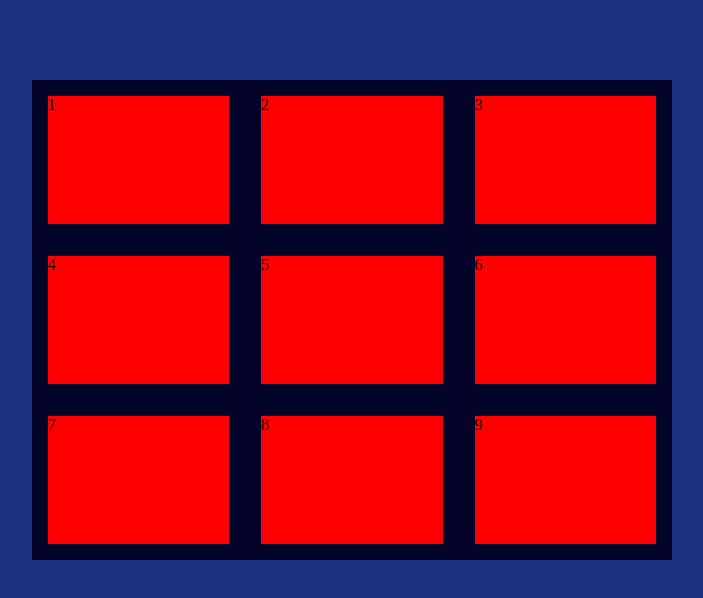
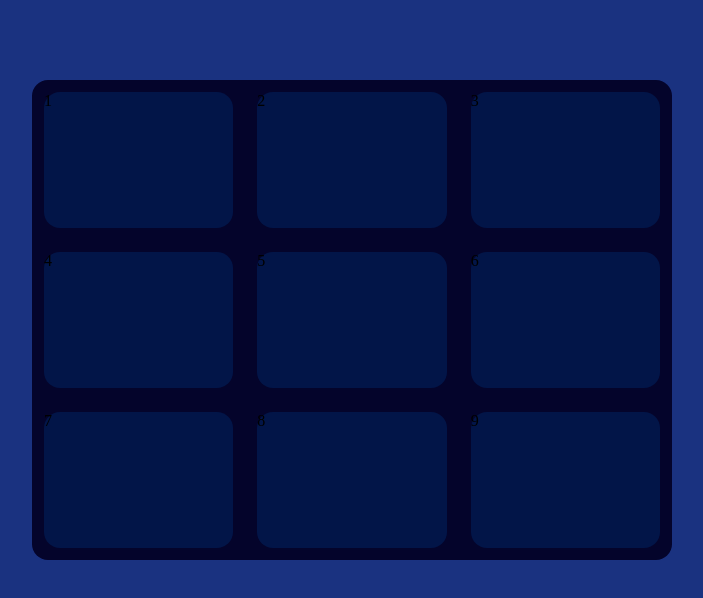
Before and after one commit to Tornike512/Tic-Tac-Toe-, a React (Vite) app: page / in a window 1280 px wide. Shown: the top 598 px of the page, without its empty margins (288-991 px from the left). Built offline with nearby package versions, Linux system fonts and the light colour scheme.

Commit message:
created new component

```diff
--- a/src/App.jsx
+++ b/src/App.jsx
@@ -1,18 +1,11 @@
+import { Symbols } from "./Symbols";
 import "./App.scss";
 
 function App() {
   return (
     <>
       <div className="background">
-        <div className="background__grid">1</div>
-        <div className="background__grid">2</div>
-        <div className="background__grid">3</div>
-        <div className="background__grid">4</div>
-        <div className="background__grid">5</div>
-        <div className="background__grid">6</div>
-        <div className="background__grid">7</div>
-        <div className="background__grid">8</div>
-        <div className="background__grid">9</div>
+        <Symbols></Symbols>
       </div>
     </>
   );
--- a/src/App.scss
+++ b/src/App.scss
@@ -5,22 +5,17 @@
 }
 
 body {
-  background-color: rgb(26, 50, 128);
   display: flex;
   justify-content: center;
-  align-items: center;
+  background-color: rgb(26, 50, 128);
 }
 
 .background {
+  display: grid;
+  grid-template-columns: repeat(3, 1fr);
   width: 40rem;
   height: 30rem;
   margin-top: 5rem;
+  border-radius: 1rem;
   background-color: rgb(4, 4, 43);
-  display: grid;
-  grid-template-columns: repeat(3, 1fr);
-
-  &__grid {
-    margin: 1rem;
-    background-color: red;
-  }
 }
--- /dev/null
+++ b/src/Symbols/Symbols.jsx
@@ -0,0 +1,17 @@
+import "./Symbols.scss";
+
+export function Symbols() {
+  return (
+    <>
+      <div className="background__grid">1</div>
+      <div className="background__grid">2</div>
+      <div className="background__grid">3</div>
+      <div className="background__grid">4</div>
+      <div className="background__grid">5</div>
+      <div className="background__grid">6</div>
+      <div className="background__grid">7</div>
+      <div className="background__grid">8</div>
+      <div className="background__grid">9</div>
+    </>
+  );
+}
--- /dev/null
+++ b/src/Symbols/Symbols.scss
@@ -0,0 +1,5 @@
+.background__grid {
+  margin: 0.75rem;
+  border-radius: 1rem;
+  background-color: rgb(2 21 72);
+}
--- /dev/null
+++ b/src/Symbols/index.js
@@ -0,0 +1 @@
+export { Symbols } from "./Symbols";
```
